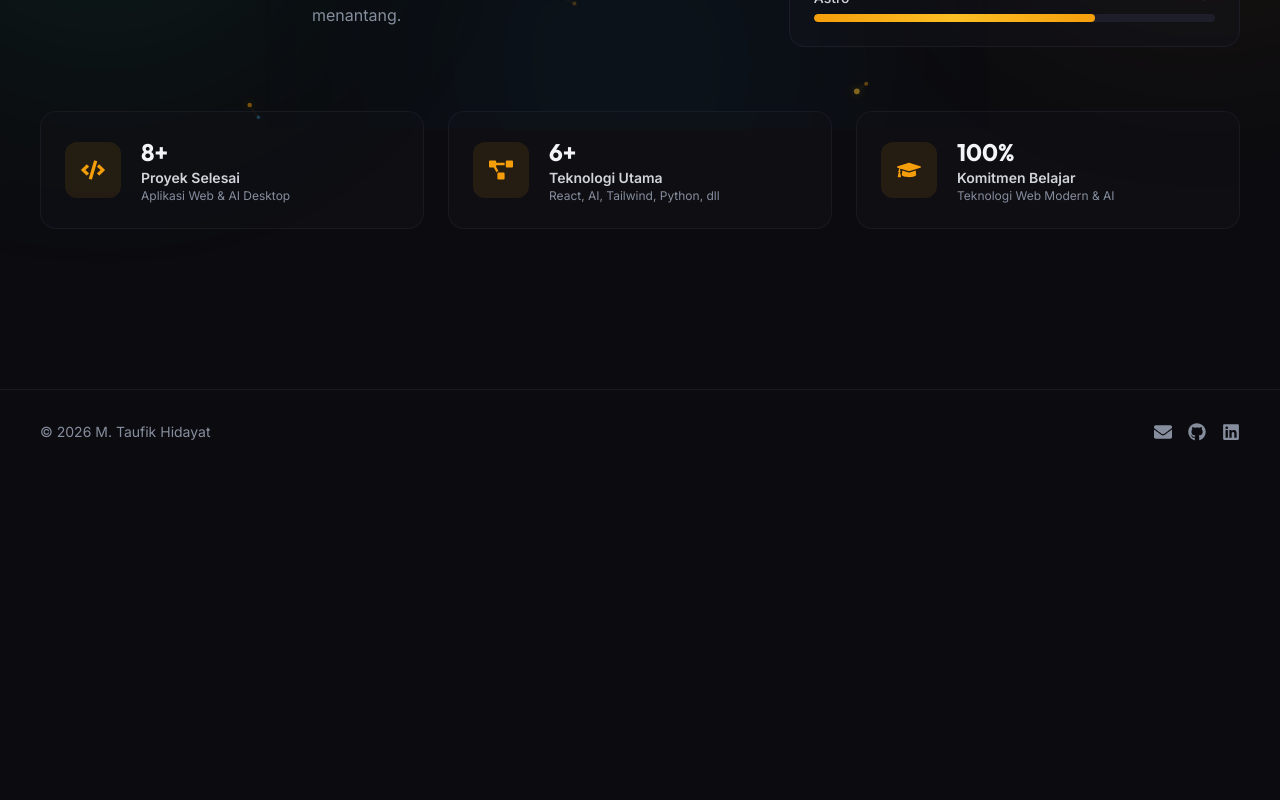
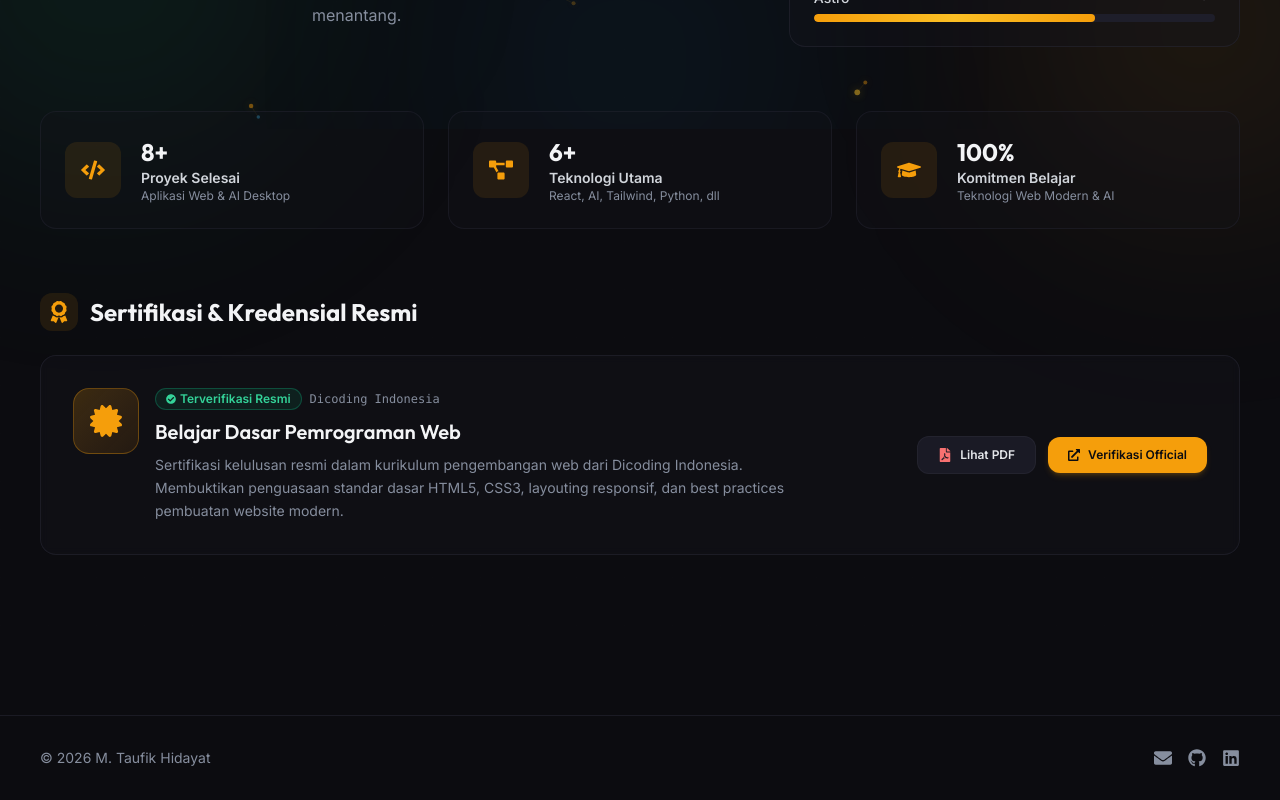
Before and after one commit to Taufikh1dayat/web-portofolio, a React (Vite) app: page /about in a window 1280 px wide. Shown: the part 671-1471 px from the top of the page. Before the commit the page ends 1145 px from the top, so only its background shows below. Built offline with nearby package versions, Linux system fonts and the light colour scheme.

Commit message:
feat: add automatic scroll reset on navigation, Dicoding certificate section in About and hero badge

```diff
--- a/src/App.jsx
+++ b/src/App.jsx
@@ -2,6 +2,7 @@ import { Routes, Route } from "react-router-dom";
 import NavbarRoot from "./components/NavbarRoot";
 import Footer from "./components/Footer";
 import ScrollToTop from "./components/ScrollToTop";
+import ScrollToTopOnNavigate from "./components/ScrollToTopOnNavigate";
 import BackgroundParticles from "./components/BackgroundParticles";
 import Home from "./pages/Home";
 import About from "./pages/About";
@@ -11,6 +12,7 @@ import Contact from "./pages/Contact";
 export default function App() {
   return (
     <>
+      <ScrollToTopOnNavigate />
       <BackgroundParticles />
       <NavbarRoot />
       <Routes>
--- /dev/null
+++ b/src/components/ScrollToTopOnNavigate.jsx
@@ -0,0 +1,16 @@
+import { useEffect } from "react";
+import { useLocation } from "react-router-dom";
+
+export default function ScrollToTopOnNavigate() {
+  const { pathname } = useLocation();
+
+  useEffect(() => {
+    window.scrollTo({
+      top: 0,
+      left: 0,
+      behavior: "instant",
+    });
+  }, [pathname]);
+
+  return null;
+}
--- a/src/pages/About.jsx
+++ b/src/pages/About.jsx
@@ -1,6 +1,15 @@
 import useInView from "../hooks/useInView";
 import Avatar from "../components/Avatar";
-import { FaCode, FaProjectDiagram, FaGraduationCap } from "react-icons/fa";
+import {
+  FaCode,
+  FaProjectDiagram,
+  FaGraduationCap,
+  FaAward,
+  FaCertificate,
+  FaFilePdf,
+  FaExternalLinkAlt,
+  FaCheckCircle,
+} from "react-icons/fa";
 
 const skills = [
   { name: "HTML5 / CSS3", level: 90 },
@@ -38,6 +47,7 @@ export default function About() {
   const [titleRef, titleVis] = useInView();
   const [bioRef, bioVis] = useInView();
   const [skillsRef, skillsVis] = useInView();
+  const [certRef, certVis] = useInView();
 
   return (
     <section className="relative min-h-screen pt-28 pb-20 overflow-hidden">
@@ -126,7 +136,7 @@ export default function About() {
         </div>
 
         {/* Highlights Stat Grid */}
-        <div className="grid sm:grid-cols-3 gap-6">
+        <div className="grid sm:grid-cols-3 gap-6 mb-16">
           {highlights.map((item) => {
             const Icon = item.icon;
             return (
@@ -152,6 +162,64 @@ export default function About() {
             );
           })}
         </div>
+
+        {/* Sertifikasi & Kredensial Section */}
+        <div
+          ref={certRef}
+          className={`transition-all duration-700 delay-200 ${
+            certVis ? "opacity-100 translate-y-0" : "opacity-0 translate-y-6"
+          }`}
+        >
+          <h3 className="font-heading text-2xl font-bold text-gray-100 mb-6 flex items-center gap-3">
+            <span className="p-2 rounded-xl bg-accent/10 text-accent">
+              <FaAward size={22} />
+            </span>
+            Sertifikasi & Kredensial Resmi
+          </h3>
+
+          <div className="p-6 md:p-8 rounded-2xl border border-base-600/50 bg-base-800/40 backdrop-blur-sm hover:border-accent/40 transition-all flex flex-col md:flex-row items-start md:items-center justify-between gap-6">
+            <div className="flex items-start gap-4">
+              <div className="p-4 rounded-2xl bg-gradient-to-br from-accent/20 to-amber-600/10 border border-accent/30 text-accent shrink-0">
+                <FaCertificate size={32} />
+              </div>
+              <div className="space-y-2">
+                <div className="flex flex-wrap items-center gap-2">
+                  <span className="text-xs font-semibold px-2.5 py-0.5 rounded-full bg-emerald-500/10 border border-emerald-500/30 text-emerald-400 flex items-center gap-1">
+                    <FaCheckCircle size={10} /> Terverifikasi Resmi
+                  </span>
+                  <span className="text-xs text-muted font-mono">Dicoding Indonesia</span>
+                </div>
+                <h4 className="font-heading text-xl font-semibold text-gray-100">
+                  Belajar Dasar Pemrograman Web
+                </h4>
+                <p className="text-muted text-sm leading-relaxed max-w-2xl">
+                  Sertifikasi kelulusan resmi dalam kurikulum pengembangan web dari Dicoding Indonesia. Membuktikan penguasaan standar dasar HTML5, CSS3, layouting responsif, dan best practices pembuatan website modern.
+                </p>
+              </div>
+            </div>
+
+            <div className="flex flex-wrap sm:flex-nowrap items-center gap-3 w-full md:w-auto shrink-0 pt-2 md:pt-0 border-t md:border-t-0 border-base-600/40">
+              <a
+                href="/sertifikat_course.pdf"
+                target="_blank"
+                rel="noreferrer"
+                className="flex-1 sm:flex-none px-5 py-2.5 rounded-xl bg-base-700/80 hover:bg-base-600 text-gray-200 text-xs font-semibold flex items-center justify-center gap-2 border border-base-600/60 transition-all"
+              >
+                <FaFilePdf size={14} className="text-red-400" />
+                Lihat PDF
+              </a>
+              <a
+                href="https://www.dicoding.com/certificates/L4PQ51747ZO1"
+                target="_blank"
+                rel="noreferrer"
+                className="flex-1 sm:flex-none px-5 py-2.5 rounded-xl bg-accent hover:bg-accent-light text-base-900 text-xs font-bold flex items-center justify-center gap-2 transition-all shadow-md shadow-accent/20"
+              >
+                <FaExternalLinkAlt size={12} />
+                Verifikasi Official
+              </a>
+            </div>
+          </div>
+        </div>
       </div>
     </section>
   );
--- a/src/pages/Home.jsx
+++ b/src/pages/Home.jsx
@@ -1,5 +1,5 @@
 import { Link } from "react-router-dom";
-import { FaGithub, FaLinkedin, FaEnvelope } from "react-icons/fa";
+import { FaGithub, FaLinkedin, FaEnvelope, FaAward } from "react-icons/fa";
 import Avatar from "../components/Avatar";
 import useInView from "../hooks/useInView";
 
@@ -33,13 +33,25 @@ export default function Home() {
 
         {/* Text */}
         <div className="max-w-2xl text-center lg:text-left">
-          {/* Availability Badge */}
-          <div className="inline-flex items-center gap-2 px-3.5 py-1.5 rounded-full border border-emerald-500/30 bg-emerald-500/10 text-emerald-400 text-xs font-medium mb-6">
-            <span className="relative flex h-2 w-2">
-              <span className="animate-ping absolute inline-flex h-full w-full rounded-full bg-emerald-400 opacity-75"></span>
-              <span className="relative inline-flex rounded-full h-2 w-2 bg-emerald-500"></span>
-            </span>
-            Available for work / freelance
+          {/* Badges Container */}
+          <div className="flex flex-wrap items-center justify-center lg:justify-start gap-3 mb-6">
+            <div className="inline-flex items-center gap-2 px-3.5 py-1.5 rounded-full border border-emerald-500/30 bg-emerald-500/10 text-emerald-400 text-xs font-medium">
+              <span className="relative flex h-2 w-2">
+                <span className="animate-ping absolute inline-flex h-full w-full rounded-full bg-emerald-400 opacity-75"></span>
+                <span className="relative inline-flex rounded-full h-2 w-2 bg-emerald-500"></span>
+              </span>
+              Available for work / freelance
+            </div>
+
+            <a
+              href="https://www.dicoding.com/certificates/L4PQ51747ZO1"
+              target="_blank"
+              rel="noreferrer"
+              className="inline-flex items-center gap-1.5 px-3.5 py-1.5 rounded-full border border-amber-500/30 bg-amber-500/10 text-amber-400 text-xs font-medium hover:bg-amber-500/20 transition-all"
+            >
+              <FaAward size={13} className="text-accent" />
+              Dicoding Certified
+            </a>
           </div>
 
           <div
```
Also changed, not shown: 2 other files (tests, documents, lock files or other folders).
